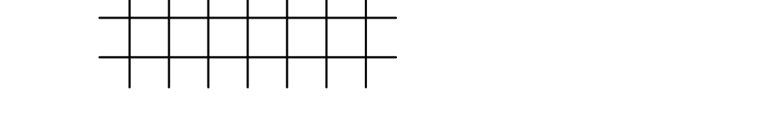
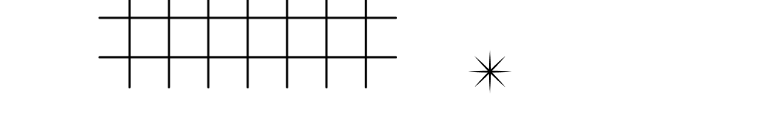
Before and after one commit to KavyaMVG/Trend-2025-Landing-Page, a plain HTML site: page index.html in a window 1280 px wide. Shown: the part 619-750 px from the top of the page, 0-764 px from the left. Drawn offline with Linux system fonts and the light colour scheme.

Commit message:
Added star icon to footer

```diff
--- a/index.html
+++ b/index.html
@@ -153,6 +153,9 @@
             </div>
           </div>
         </div>
+        <span class="footer-star">
+          <img src="/assets/start.png" height="45px" alt="start-pattern" />
+        </span>
       </section>
     </div>
   </body>
--- a/style.css
+++ b/style.css
@@ -117,3 +117,9 @@ img{
     right: 8%;
     top: 28%;
 }
+.footer-star{
+    position: absolute;
+    right: 60%;
+    bottom: 10%;
+
+}
```
